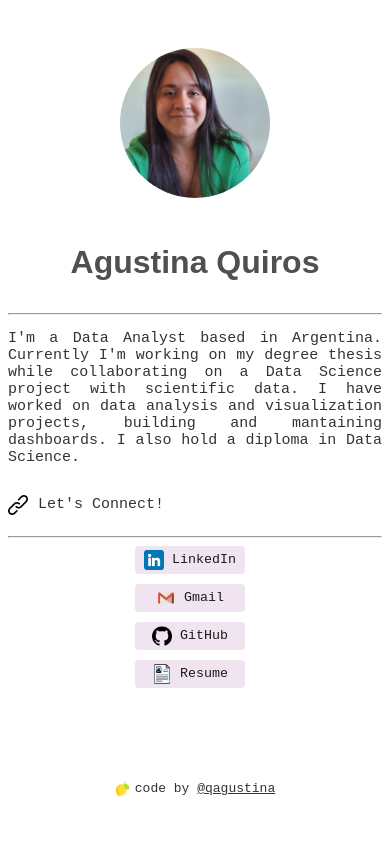
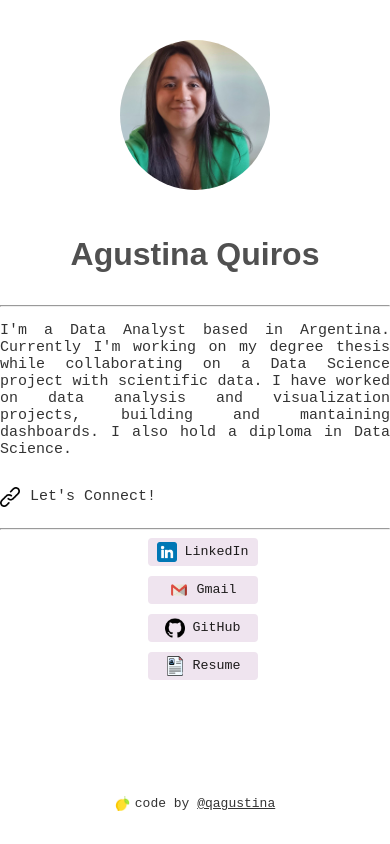
Before and after one commit to qagustina/qagustina.github.io, a plain HTML site: page index.html in a window 390 px wide. Drawn offline with Linux system fonts and the light colour scheme.

Commit message:
fix footer

```diff
--- a/resources/style.css
+++ b/resources/style.css
@@ -2,12 +2,17 @@ body {
     background-color: rgb(255, 255, 255);
     color: rgb(51, 51, 51);
     font-family: Arial, sans-serif;
+    display: flex;
+    flex-direction: column;
+    min-height: 100vh;
+    margin: 0;
   }
 
   .container {
     max-width: 600px;
     margin: 0 auto;
     text-align: center;
+    flex: 1;
   }
 
   .profile-pic {
@@ -32,7 +37,12 @@ body {
 
 .social-buttons {
     display: flex;
-    justify-content: center;
+    justify-content: space-around;
+}
+
+.social-buttons a {
+  flex: 1;
+  margin: 0 5px;
 }
 
 .social-link {
@@ -54,22 +64,19 @@ button {
     font-family: monospace;
     line-height: 28px;
     width: 110px;
+    margin-left: 15px;
+    margin-bottom: 10px;
 }
-
-
 
 button:hover {
   background-color: rgb(226, 199, 233);
 }
-
 
 button img {
   width: 20px;
   height: 20px;
   margin-right: 8px;
 }
-
-
 
 .connect {
     display: flex;
@@ -80,14 +87,10 @@ button img {
     width: 20px;
     margin-right: 10px;
 }
-
+/* footer */
 .footer-container {
-  position: fixed;
-  left: 0;
-  bottom: 0;
-  width: 100%;
   text-align: center;
-  padding: 10px 0;
+  padding: 20px;
   font-family: monospace;
 }
 
@@ -106,15 +109,9 @@ button img {
   color: rgb(51, 51, 51);
   margin-left: 5px;
 }
+/* screen */
+@media screen and (max-width: 400px) {
 
-@media screen and (max-width: 400px) {
-  .footer-container {
-    position: relative;
-    width: 100%;
-    text-align: center;
-    padding: 10px 0;
-    font-family: monospace;
-  }
   .social-buttons {
     display: flex;
     flex-direction: column;
```
